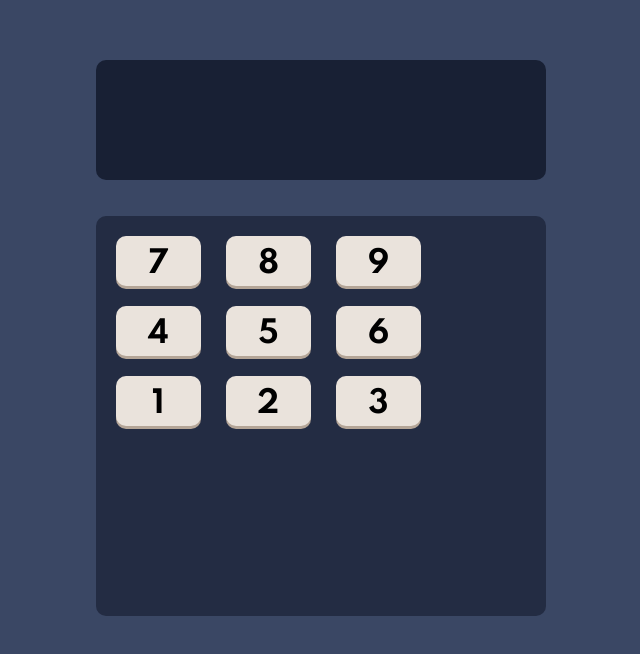
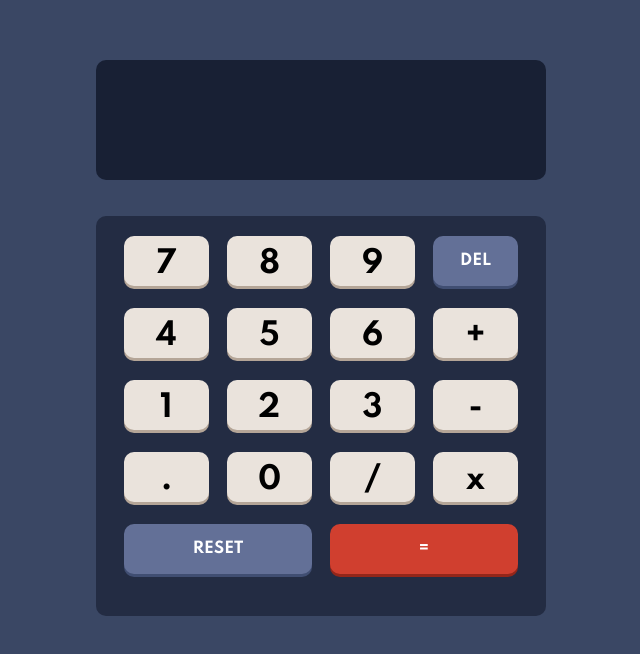
Before and after one commit to Xenovka/vue-calculator, a Vue app: page / in a window 1280 px wide. Shown: the part 104-758 px from the top of the page, without its empty margins (319-959 px from the left). Built offline with nearby package versions, Linux system fonts and the light colour scheme.

Commit message:
button completed

```diff
--- a/src/components/BaseCard.vue
+++ b/src/components/BaseCard.vue
@@ -1,6 +1,11 @@
 <template>
   <div class="card-container grid-container bg-dark">
-    <the-button v-for="n in 9" :key="n" :value="n"></the-button>
+    <the-button v-for="n in 10" :key="n" :value="n - 1"></the-button>
+    <the-button
+      v-for="operator in operators"
+      :key="operator"
+      :value="operator"
+    ></the-button>
   </div>
 </template>
 
@@ -8,6 +13,20 @@
 import TheButton from "./TheButton.vue";
 
 export default {
+  data() {
+    return {
+      operators: [
+        "equal",
+        "comma",
+        "plus",
+        "minus",
+        "times",
+        "divided",
+        "delete",
+        "reset"
+      ]
+    };
+  },
   components: {
     TheButton
   }
@@ -28,8 +47,9 @@ export default {
 
 .grid-container {
   display: grid;
-  grid-template-columns: 10rem 10rem 10rem 10rem;
-  grid-template-rows: 7rem 7rem 7rem 7rem 7rem;
+  grid-template-columns: auto auto auto auto;
+  grid-template-rows: auto auto auto auto auto;
   grid-column-gap: 1rem;
+  justify-content: space-evenly;
 }
 </style>
--- a/src/components/TheButton.vue
+++ b/src/components/TheButton.vue
@@ -1,5 +1,5 @@
 <template>
-  <button class="btn btn-light" :class="btnClass">{{ value }}</button>
+  <button class="btn" :class="btnClass">{{ buttonValue }}</button>
 </template>
 
 <script>
@@ -12,7 +12,43 @@ export default {
   },
   computed: {
     btnClass() {
-      return "btn-" + this.btnItem;
+      if (
+        this.value !== "equal" &&
+        this.value !== "delete" &&
+        this.value !== "reset"
+      ) {
+        return `btn-${this.btnItem} btn-light`;
+      } else if (this.value === "equal") {
+        return `btn-${this.btnItem} btn-red`;
+      } else {
+        return `btn-${this.btnItem} btn-dark`;
+      }
+    },
+    buttonValue() {
+      if (typeof this.value === "number") {
+        return this.value;
+      }
+
+      switch (this.value) {
+        case "equal":
+          return "=";
+        case "comma":
+          return ".";
+        case "plus":
+          return "+";
+        case "minus":
+          return "-";
+        case "times":
+          return "x";
+        case "divided":
+          return "/";
+        case "delete":
+          return "DEL";
+        case "reset":
+          return "RESET";
+        default:
+          return null;
+      }
     }
   }
 };
@@ -45,6 +81,13 @@ export default {
   box-shadow: 0 0.3rem hsl(6, 70%, 34%);
 }
 
+.btn-equal,
+.btn-reset,
+.btn-delete {
+  font-size: 1.5rem;
+  color: white;
+}
+
 .btn-1,
 .btn-2,
 .btn-3 {
@@ -61,8 +104,48 @@ export default {
 
 .btn-7,
 .btn-8,
-.btn-9 {
+.btn-9,
+.btn-delete {
   grid-row-start: 1;
   grid-row-end: 2;
 }
+
+.btn-0,
+.btn-comma,
+.btn-divided {
+  grid-row-start: 4;
+  grid-row-end: 5;
+}
+
+.btn-reset,
+.btn-equal {
+  grid-row-start: 5;
+  grid-row-end: 6;
+}
+
+.btn-0 {
+  grid-column-start: 2;
+  grid-column-end: 3;
+}
+
+.btn-delete,
+.btn-plus,
+.btn-minus,
+.btn-times {
+  grid-column-start: 4;
+  grid-column-end: 5;
+}
+
+.btn-reset {
+  grid-column: 1 / span 2;
+}
+
+.btn-equal {
+  grid-column: 3 / span 2;
+}
+
+.btn-reset,
+.btn-equal {
+  width: 100%;
+}
 </style>
```
